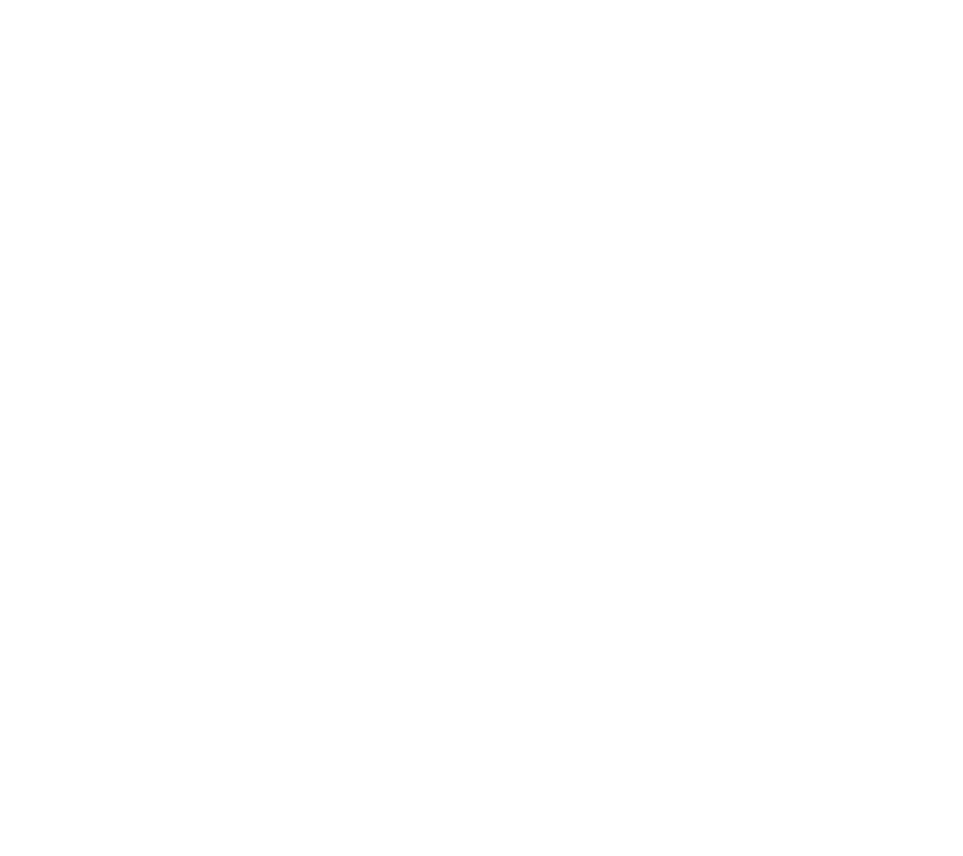
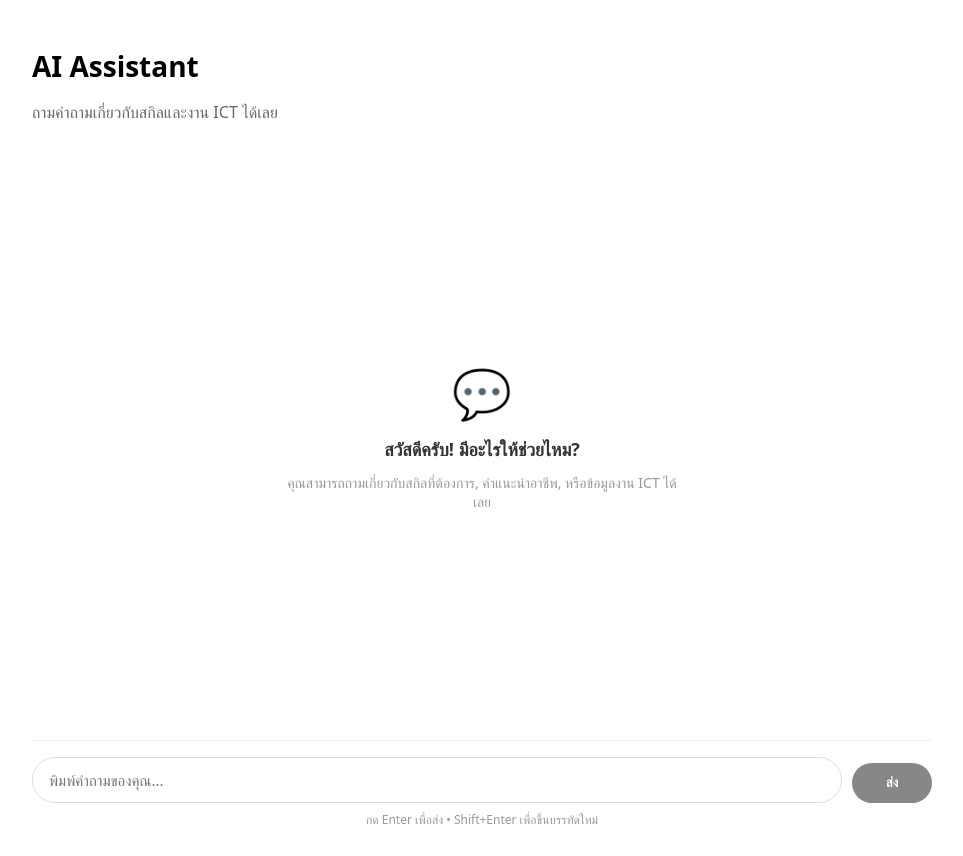
Before and after one commit to Zozimboii/ICT-Skill-Recommendation-Frontend, a Nuxt app: page /chat in a window 1280 px wide. Before the commit this address had no page. Shown: the whole page, without its empty margins (158-1121 px from the left). Before the commit the page ends 800 px from the top, so only its background shows below. Built offline with nearby package versions, Linux system fonts and the light colour scheme.

Commit message:
Page Chat AI

```diff
--- /dev/null
+++ b/app/pages/chat.vue
@@ -0,0 +1,221 @@
+<template>
+  <div style="max-width: 900px; margin: 0 auto; padding: 20px 16px; font-family: system-ui; height: 100vh; display: flex; flex-direction: column;">
+    <!-- Header -->
+    <div style="margin-bottom: 24px;">
+      <h1 style="font-size: 28px; font-weight: 700; margin-bottom: 8px;">
+        AI Assistant
+      </h1>
+      <p style="color: #666; margin-bottom: 0;">
+        ถามคำถามเกี่ยวกับสกิลและงาน ICT ได้เลย
+      </p>
+    </div>
+
+    <!-- Chat Messages Container -->
+    <div
+      ref="messagesContainer"
+      style="flex: 1; overflow-y: auto; padding: 16px 0; display: flex; flex-direction: column; gap: 16px; min-height: 0;"
+    >
+      <!-- Welcome Message -->
+      <div v-if="messages.length === 0" style="display: flex; flex-direction: column; gap: 12px; align-items: center; justify-content: center; flex: 1; color: #999;">
+        <div style="font-size: 48px;">💬</div>
+        <div style="font-size: 18px; font-weight: 600; color: #333;">สวัสดีครับ! มีอะไรให้ช่วยไหม?</div>
+        <div style="font-size: 14px; text-align: center; max-width: 400px;">
+          คุณสามารถถามเกี่ยวกับสกิลที่ต้องการ, คำแนะนำอาชีพ, หรือข้อมูลงาน ICT ได้เลย
+        </div>
+      </div>
+
+      <!-- Messages -->
+      <div
+        v-for="(message, index) in messages"
+        :key="index"
+        :style="{
+          display: 'flex',
+          justifyContent: message.role === 'user' ? 'flex-end' : 'flex-start',
+        }"
+      >
+        <div
+          :style="{
+            maxWidth: '75%',
+            padding: '12px 16px',
+            borderRadius: '18px',
+            backgroundColor: message.role === 'user' ? '#111' : '#f3f3f3',
+            color: message.role === 'user' ? '#fff' : '#333',
+            fontSize: '15px',
+            lineHeight: '1.5',
+            wordWrap: 'break-word',
+          }"
+        >
+          <div v-if="message.role === 'assistant'" style="font-weight: 600; margin-bottom: 4px; font-size: 13px; color: #666;">
+            AI Assistant
+          </div>
+          <div style="white-space: pre-wrap;">{{ message.content }}</div>
+        </div>
+      </div>
+
+      <!-- Loading Indicator -->
+      <div v-if="loading" style="display: flex; justify-content: flex-start;">
+        <div style="max-width: 75%; padding: 12px 16px; border-radius: 18px; background-color: #f3f3f3; color: #666; font-size: 15px;">
+          <div style="display: flex; gap: 6px; align-items: center;">
+            <div class="loading-dot" style="animation-delay: 0s;"></div>
+            <div class="loading-dot" style="animation-delay: 0.2s;"></div>
+            <div class="loading-dot" style="animation-delay: 0.4s;"></div>
+          </div>
+        </div>
+      </div>
+    </div>
+
+    <!-- Input Area -->
+    <div style="border-top: 1px solid #eee; padding-top: 16px; margin-top: 16px;">
+      <div style="display: flex; gap: 10px; align-items: flex-end;">
+        <textarea
+          v-model="inputMessage"
+          @keydown.enter.exact.prevent="sendMessage"
+          @keydown.enter.shift.exact="inputMessage += '\n'"
+          :disabled="loading"
+          placeholder="พิมพ์คำถามของคุณ..."
+          rows="1"
+          ref="textareaRef"
+          style="
+            flex: 1;
+            padding: 12px 16px;
+            border: 1px solid #ddd;
+            border-radius: 24px;
+            font-size: 15px;
+            font-family: inherit;
+            resize: none;
+            max-height: 120px;
+            overflow-y: auto;
+            outline: none;
+          "
+          @input="adjustTextareaHeight"
+        />
+        <button
+          @click="sendMessage"
+          :disabled="loading || !inputMessage.trim()"
+          style="
+            padding: 12px 20px;
+            border-radius: 24px;
+            border: none;
+            background: #111;
+            color: #fff;
+            font-weight: 600;
+            cursor: pointer;
+            min-width: 80px;
+            transition: opacity 0.2s;
+          "
+          :style="{ opacity: loading || !inputMessage.trim() ? 0.5 : 1 }"
+        >
+          {{ loading ? 'ส่ง...' : 'ส่ง' }}
+        </button>
+      </div>
+      <div style="margin-top: 8px; color: #999; font-size: 12px; text-align: center;">
+        กด Enter เพื่อส่ง • Shift+Enter เพื่อขึ้นบรรทัดใหม่
+      </div>
+    </div>
+  </div>
+</template>
+
+<script setup lang="ts">
+type Message = {
+  role: 'user' | 'assistant'
+  content: string
+}
+
+const messages = ref<Message[]>([])
+const inputMessage = ref('')
+const loading = ref(false)
+const messagesContainer = ref<HTMLElement | null>(null)
+const textareaRef = ref<HTMLTextAreaElement | null>(null)
+
+const { post } = useApi()
+
+const adjustTextareaHeight = () => {
+  if (textareaRef.value) {
+    textareaRef.value.style.height = 'auto'
+    textareaRef.value.style.height = `${Math.min(textareaRef.value.scrollHeight, 120)}px`
+  }
+}
+
+const scrollToBottom = () => {
+  nextTick(() => {
+    if (messagesContainer.value) {
+      messagesContainer.value.scrollTop = messagesContainer.value.scrollHeight
+    }
+  })
+}
+
+const sendMessage = async () => {
+  const message = inputMessage.value.trim()
+  if (!message || loading.value) return
+
+  // Add user message
+  messages.value.push({
+    role: 'user',
+    content: message
+  })
+
+  inputMessage.value = ''
+  if (textareaRef.value) {
+    textareaRef.value.style.height = 'auto'
+  }
+
+  loading.value = true
+  scrollToBottom()
+
+  try {
+    // Call API endpoint for chat
+    const response = await post<{
+  answer: string
+}>('/chat', {
+  question: message,
+  include_context: true
+})
+
+    // Add AI response
+    messages.value.push({
+      role: 'assistant',
+      content: response.answer || 'ขออภัย ไม่สามารถสร้างคำตอบได้ในขณะนี้'
+    })
+  } catch (error: any) {
+    // If API fails, show a demo response
+    console.error('Chat API error:', error)
+    messages.value.push({
+      role: 'assistant',
+      content: 'ขออภัย เกิดข้อผิดพลาดในการเชื่อมต่อ API กรุณาลองใหม่อีกครั้ง หรือตรวจสอบการเชื่อมต่อกับ backend'
+    })
+  } finally {
+    loading.value = false
+    scrollToBottom()
+  }
+}
+
+// Auto-scroll when messages change
+watch(messages, () => {
+  scrollToBottom()
+}, { deep: true })
+</script>
+
+<style scoped>
+@keyframes bounce {
+  0%, 80%, 100% {
+    transform: scale(0);
+    opacity: 0.5;
+  }
+  40% {
+    transform: scale(1);
+    opacity: 1;
+  }
+}
+
+.loading-dot {
+  width: 8px;
+  height: 8px;
+  border-radius: 50%;
+  background-color: #999;
+  animation: bounce 1.4s infinite ease-in-out;
+}
+
+textarea:focus {
+  border-color: #111 !important;
+}
+</style>
```
